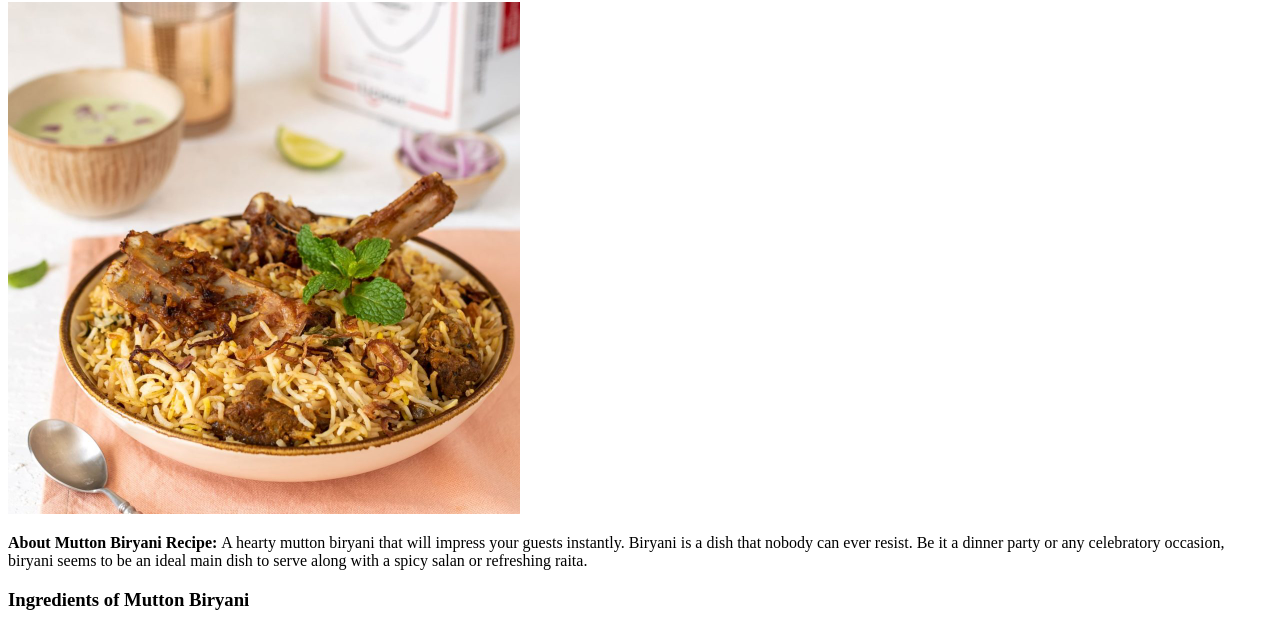
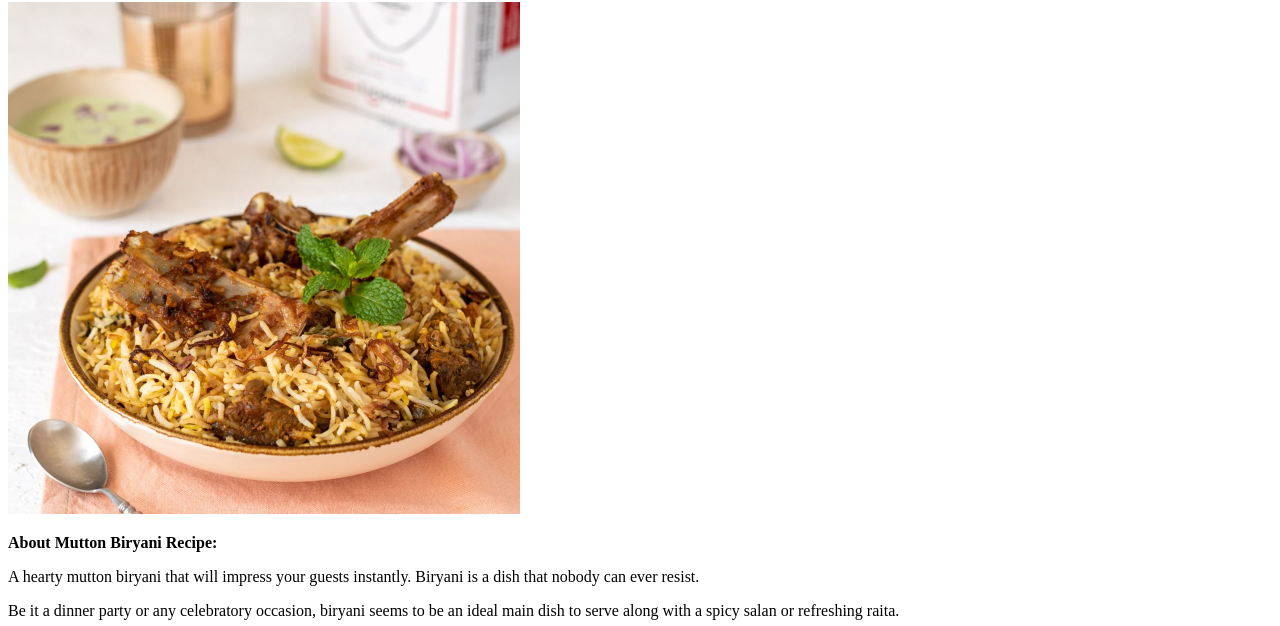
Before and after one commit to Md-Adnan-Abir/odin-recipes, a plain HTML site: page recipes/mutton-biryani.html in a window 1280 px wide. Shown: the part 78-704 px from the top of the page. Drawn offline with Linux system fonts and the light colour scheme.

Commit message:
Update "About' part
The about part of the recipe was so long compare to other contents of the page. So breakdown the about portion into three paragraph.

```diff
--- a/recipes/mutton-biryani.html
+++ b/recipes/mutton-biryani.html
@@ -7,7 +7,10 @@
     <body>
         <h1>Mutton Biryani</h1>
         <img src="../images/Mutton-Biryani-1-1024x1024.jpg" alt="Mutton Biryani" style="width:512px;height:512px;">
-        <p><strong>About Mutton Biryani Recipe: </strong>A hearty mutton biryani that will impress your guests instantly. Biryani is a dish that nobody can ever resist. Be it a dinner party or any celebratory occasion, biryani seems to be an ideal main dish to serve along with a spicy salan or refreshing raita.</p>
+        <p><strong>About Mutton Biryani Recipe: </strong></p>
+        <p>A hearty mutton biryani that will impress your guests instantly. Biryani is a dish that nobody can ever resist.</p>
+        <p>Be it a dinner party or any celebratory occasion, biryani seems to be an ideal main dish to serve along with a spicy salan or refreshing raita.</p>
+
         <h3>Ingredients of Mutton Biryani</h3>
         <ul>
             <li><strong>For the rice:</strong></li>
```
